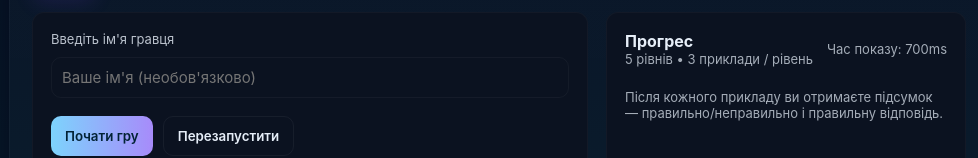
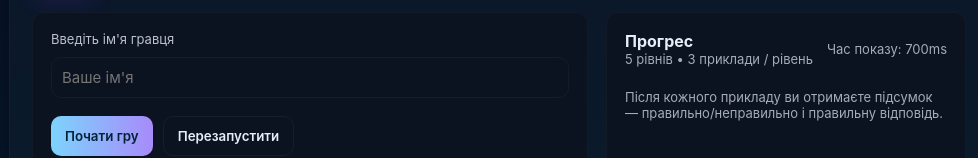
Before and after one commit to Anastasija1504/memory-test1, a plain HTML site: page index.html in a window 1280 px wide. Shown: the part 197-355 px from the top of the page, without its empty margins (141-1119 px from the left). Drawn offline with Linux system fonts and the light colour scheme.

Commit message:
Update index.html

```diff
--- a/index.html
+++ b/index.html
@@ -63,7 +63,7 @@
       <main class="card">
         <div class="controls">
           <label>Введіть ім'я гравця</label>
-          <input id="playerName" type="text" placeholder="Ваше ім'я (необов'язково)" />
+          <input id="playerName" type="text" placeholder="Ваше ім'я" />
 
           <div style="display:flex;gap:10px;margin-top:8px">
             <button id="startBtn" class="btn btn-primary">Почати гру</button>
```
